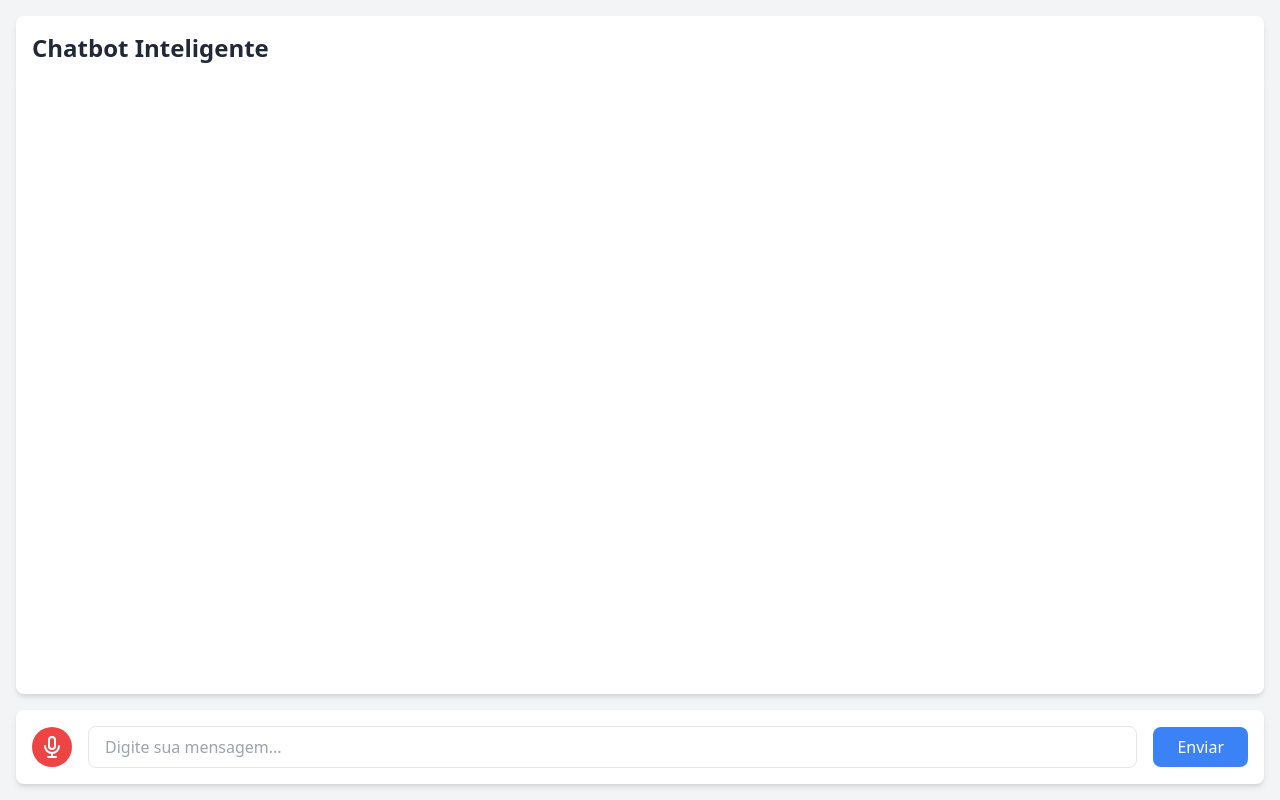
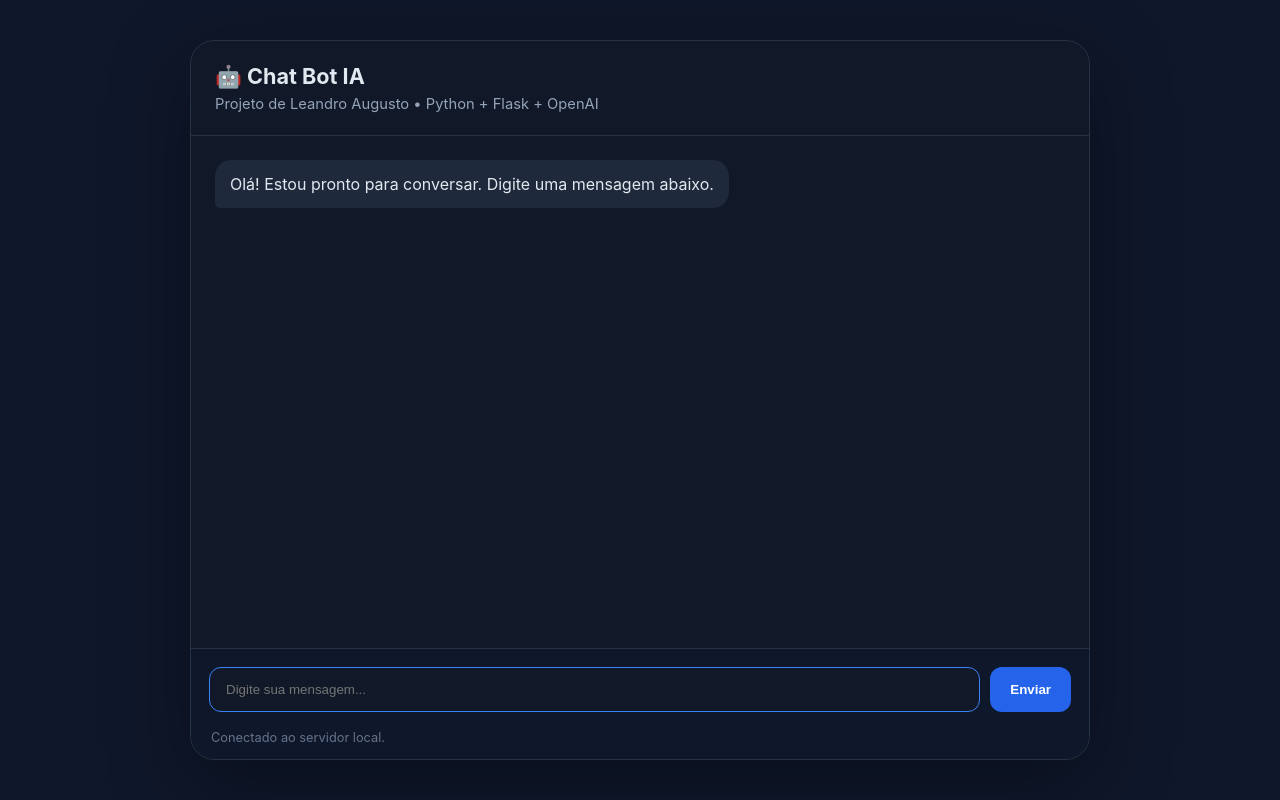
Before and after one commit to Lehguto12/Chat-Bot-IA, a Flask app: page / in a window 1280 px wide. Run offline with Flask 3, Linux system fonts and the light colour scheme; some libraries are stand-ins or nearby versions.

Commit message:
feat: cria interface web simples e funcional

```diff
--- a/chat bot/templates/chat.html
+++ b/chat bot/templates/chat.html
@@ -3,148 +3,156 @@
 <head>
     <meta charset="UTF-8">
     <meta name="viewport" content="width=device-width, initial-scale=1.0">
-    <title>Chatbot Inteligente</title>
-    <link href="https://cdn.jsdelivr.net/npm/tailwindcss@2.2.19/dist/tailwind.min.css" rel="stylesheet">
-    <script src="https://cdnjs.cloudflare.com/ajax/libs/socket.io/4.0.1/socket.io.js"></script>
+    <title>Chat Bot IA</title>
+    <style>
+        * { box-sizing: border-box; }
+        body {
+            margin: 0;
+            font-family: Inter, Arial, sans-serif;
+            background: #0f172a;
+            color: #e2e8f0;
+            min-height: 100vh;
+            display: grid;
+            place-items: center;
+            padding: 24px;
+        }
+        .app {
+            width: min(900px, 100%);
+            height: min(760px, 90vh);
+            background: #111827;
+            border: 1px solid #243244;
+            border-radius: 24px;
+            overflow: hidden;
+            display: flex;
+            flex-direction: column;
+            box-shadow: 0 24px 80px rgba(0,0,0,.35);
+        }
+        header {
+            padding: 22px 24px;
+            border-bottom: 1px solid #243244;
+        }
+        header h1 { margin: 0 0 6px; font-size: 1.35rem; }
+        header p { margin: 0; color: #94a3b8; font-size: .92rem; }
+        #messages {
+            flex: 1;
+            overflow-y: auto;
+            padding: 24px;
+            display: flex;
+            flex-direction: column;
+            gap: 14px;
+        }
+        .message {
+            max-width: 78%;
+            padding: 12px 15px;
+            border-radius: 16px;
+            line-height: 1.5;
+            white-space: pre-wrap;
+        }
+        .user { align-self: flex-end; background: #2563eb; color: white; border-bottom-right-radius: 5px; }
+        .bot { align-self: flex-start; background: #1e293b; border-bottom-left-radius: 5px; }
+        .composer {
+            padding: 18px;
+            border-top: 1px solid #243244;
+            display: flex;
+            gap: 10px;
+            background: #0f172a;
+        }
+        input {
+            flex: 1;
+            padding: 14px 16px;
+            border-radius: 12px;
+            border: 1px solid #334155;
+            background: #111827;
+            color: #e2e8f0;
+            outline: none;
+        }
+        input:focus { border-color: #3b82f6; }
+        button {
+            border: 0;
+            border-radius: 12px;
+            padding: 0 20px;
+            font-weight: 700;
+            cursor: pointer;
+            background: #2563eb;
+            color: white;
+        }
+        button:disabled { opacity: .55; cursor: wait; }
+        .status { font-size: .8rem; color: #64748b; padding: 0 20px 14px; background: #0f172a; }
+        @media (max-width: 640px) {
+            body { padding: 0; }
+            .app { height: 100vh; border-radius: 0; }
+            .message { max-width: 88%; }
+        }
+    </style>
 </head>
-<body class="bg-gray-100 h-screen">
-    <div class="container mx-auto p-4 h-full flex flex-col">
-        <!-- Cabeçalho -->
-        <header class="bg-white rounded-t-lg shadow-md p-4">
-            <h1 class="text-2xl font-bold text-gray-800">Chatbot Inteligente</h1>
+<body>
+    <main class="app">
+        <header>
+            <h1>🤖 Chat Bot IA</h1>
+            <p>Projeto de Leandro Augusto • Python + Flask + OpenAI</p>
         </header>
 
-        <!-- Área de Chat -->
-        <div class="flex-1 bg-white shadow-md rounded-b-lg p-4 overflow-y-auto" id="chat-messages">
-            <!-- Mensagens serão inseridas aqui -->
+        <section id="messages">
+            <div class="message bot">Olá! Estou pronto para conversar. Digite uma mensagem abaixo.</div>
+        </section>
+
+        <div class="composer">
+            <input id="message" type="text" placeholder="Digite sua mensagem..." autocomplete="off">
+            <button id="send">Enviar</button>
         </div>
-
-        <!-- Área de Input -->
-        <div class="mt-4 bg-white rounded-lg shadow-md p-4">
-            <div class="flex items-center space-x-4">
-                <!-- Botão de Gravação -->
-                <button id="record-button" class="p-2 rounded-full bg-red-500 text-white hover:bg-red-600 focus:outline-none">
-                    <svg class="w-6 h-6" fill="none" stroke="currentColor" viewBox="0 0 24 24">
-                        <path stroke-linecap="round" stroke-linejoin="round" stroke-width="2" d="M19 11a7 7 0 01-7 7m0 0a7 7 0 01-7-7m7 7v4m0 0H8m4 0h4m-4-8a3 3 0 01-3-3V5a3 3 0 116 0v6a3 3 0 01-3 3z"></path>
-                    </svg>
-                </button>
-
-                <!-- Campo de Texto -->
-                <input type="text" id="message-input"
-                       class="flex-1 border rounded-lg px-4 py-2 focus:outline-none focus:border-blue-500"
-                       placeholder="Digite sua mensagem...">
-
-                <!-- Botão de Envio -->
-                <button id="send-button"
-                        class="bg-blue-500 text-white px-6 py-2 rounded-lg hover:bg-blue-600 focus:outline-none">
-                    Enviar
-                </button>
-            </div>
-        </div>
-    </div>
+        <div id="status" class="status">Conectado ao servidor local.</div>
+    </main>
 
     <script>
-        // Configuração do Socket.IO
-        const socket = io();
-        const chatMessages = document.getElementById('chat-messages');
-        const messageInput = document.getElementById('message-input');
-        const sendButton = document.getElementById('send-button');
-        const recordButton = document.getElementById('record-button');
-        let mediaRecorder;
-        let audioChunks = [];
+        const messages = document.getElementById('messages');
+        const input = document.getElementById('message');
+        const button = document.getElementById('send');
+        const status = document.getElementById('status');
+        const userId = localStorage.getItem('chat_user_id') || crypto.randomUUID();
+        localStorage.setItem('chat_user_id', userId);
 
-        // Função para adicionar mensagem ao chat
-        function addMessage(message, isUser = false) {
-            const messageDiv = document.createElement('div');
-            messageDiv.className = `mb-4 ${isUser ? 'text-right' : 'text-left'}`;
-
-            const messageBubble = document.createElement('div');
-            messageBubble.className = `inline-block p-3 rounded-lg ${
-                isUser ? 'bg-blue-500 text-white' : 'bg-gray-200 text-gray-800'
-            }`;
-            messageBubble.textContent = message;
-
-            messageDiv.appendChild(messageBubble);
-            chatMessages.appendChild(messageDiv);
-            chatMessages.scrollTop = chatMessages.scrollHeight;
+        function addMessage(text, type) {
+            const el = document.createElement('div');
+            el.className = `message ${type}`;
+            el.textContent = text;
+            messages.appendChild(el);
+            messages.scrollTop = messages.scrollHeight;
         }
 
-        // Enviar mensagem
-        function sendMessage() {
-            const message = messageInput.value.trim();
-            if (message) {
-                socket.emit('message', {
-                    user_id: 'user_' + Math.random().toString(36).substr(2, 9),
-                    message: message
+        async function sendMessage() {
+            const message = input.value.trim();
+            if (!message || button.disabled) return;
+
+            addMessage(message, 'user');
+            input.value = '';
+            button.disabled = true;
+            status.textContent = 'A IA está respondendo...';
+
+            try {
+                const response = await fetch('/api/chat', {
+                    method: 'POST',
+                    headers: { 'Content-Type': 'application/json' },
+                    body: JSON.stringify({ user_id: userId, message })
                 });
-                addMessage(message, true);
-                messageInput.value = '';
+
+                const data = await response.json();
+                if (!response.ok) throw new Error(data.error || 'Erro ao enviar mensagem.');
+                addMessage(data.response, 'bot');
+                status.textContent = 'Pronto.';
+            } catch (error) {
+                addMessage(`Erro: ${error.message}`, 'bot');
+                status.textContent = 'Ocorreu um erro.';
+            } finally {
+                button.disabled = false;
+                input.focus();
             }
         }
 
-        // Configurar gravação de áudio
-        async function setupAudioRecording() {
-            try {
-                const stream = await navigator.mediaDevices.getUserMedia({ audio: true });
-                mediaRecorder = new MediaRecorder(stream);
-
-                mediaRecorder.ondataavailable = (event) => {
-                    audioChunks.push(event.data);
-                };
-
-                mediaRecorder.onstop = () => {
-                    const audioBlob = new Blob(audioChunks, { type: 'audio/wav' });
-                    const reader = new FileReader();
-                    reader.readAsDataURL(audioBlob);
-                    reader.onloadend = () => {
-                        const base64Audio = reader.result.split(',')[1];
-                        socket.emit('voice_message', {
-                            user_id: 'user_' + Math.random().toString(36).substr(2, 9),
-                            audio: base64Audio
-                        });
-                    };
-                    audioChunks = [];
-                };
-            } catch (err) {
-                console.error('Erro ao acessar microfone:', err);
-            }
-        }
-
-        // Event Listeners
-        sendButton.addEventListener('click', sendMessage);
-        messageInput.addEventListener('keypress', (e) => {
-            if (e.key === 'Enter') sendMessage();
+        button.addEventListener('click', sendMessage);
+        input.addEventListener('keydown', event => {
+            if (event.key === 'Enter') sendMessage();
         });
-
-        recordButton.addEventListener('mousedown', () => {
-            if (mediaRecorder && mediaRecorder.state === 'inactive') {
-                mediaRecorder.start();
-                recordButton.classList.add('animate-pulse');
-            }
-        });
-
-        recordButton.addEventListener('mouseup', () => {
-            if (mediaRecorder && mediaRecorder.state === 'recording') {
-                mediaRecorder.stop();
-                recordButton.classList.remove('animate-pulse');
-            }
-        });
-
-        // Socket.IO Event Handlers
-        socket.on('connect', () => {
-            console.log('Conectado ao servidor');
-        });
-
-        socket.on('response', (data) => {
-            addMessage(data.message);
-        });
-
-        socket.on('error', (data) => {
-            addMessage(`Erro: ${data.message}`);
-        });
-
-        // Inicializar gravação de áudio
-        setupAudioRecording();
+        input.focus();
     </script>
 </body>
 </html>
```
